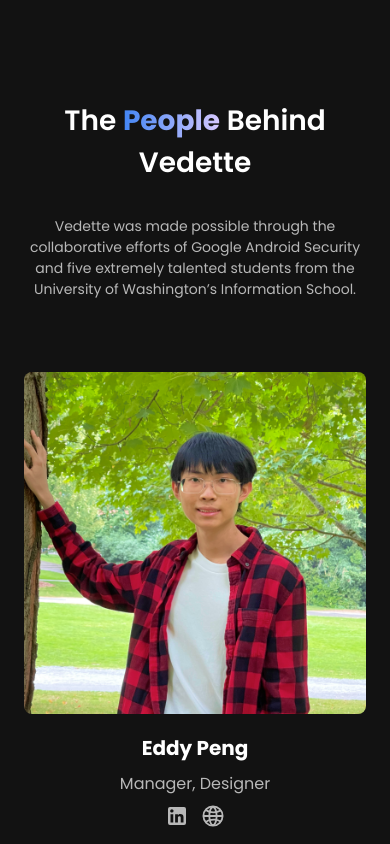
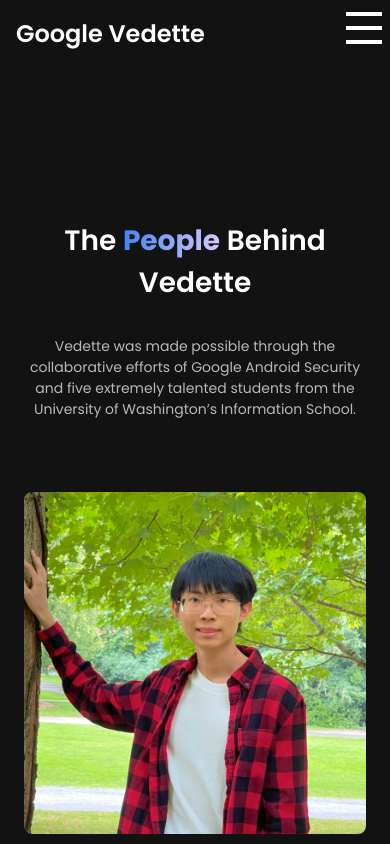
Before and after one commit to eddy-peng/vedette, a React (Create React App) app: page /team in a window 390 px wide. Shown: the top 844 px of the page. Built offline with nearby package versions, Linux system fonts and the light colour scheme.

Commit message:
adds hamburger menu on phone

```diff
--- a/src/App.css
+++ b/src/App.css
@@ -868,9 +868,56 @@ h3 {
     color: rgba(255, 255, 255, .7);
 }
 
+.menu {
+    display: none;
+    position: absolute;
+    top: 0.75rem;
+    right: 0.5rem;
+    flex-direction: column;
+    justify-content: space-between;
+    width: 2.25rem;
+    height: 2rem;
+
+}
+
+.menu span {
+    height: 4px;
+    width: 100%;
+    background-color: rgba(255, 255, 255, 1);
+}
 
 /* Phone Sized viewport breakpoint styles */
 @media only screen and (min-width: 320px) and (max-width: 600px) {
+
+    .banner-link {
+        position: absolute;
+        top: 16px;
+        left: 16px;
+    }
+
+    .menu {
+        display: flex;
+    }
+
+    .navbar {
+        flex-direction: column;
+        background-color: #121212;
+    }
+
+    .primary-links {
+        display: none;
+        flex-direction: column;
+        background-color: #121212;
+        z-index: 1;
+        width: 100vw;
+        padding-bottom: 64px;
+    }
+
+    .primary-links.show {
+        display: flex;
+        margin-top: 116px;
+    }
+
     html {
         margin-left: 24px;
         margin-right: 24px;
@@ -1054,7 +1101,7 @@ h3 {
 
     /* NAVBAR TEMP */
     .navbar {
-        display: none;
+        /* display: none; */
     }
 
     /* Team Page Intro */
--- a/src/Components/Navbar.js
+++ b/src/Components/Navbar.js
@@ -1,15 +1,52 @@
+import React, { useState } from 'react';
 import { Link } from 'react-router-dom';
 
 export default function NavBar() {
+    const [showMenu, setShowMenu] = useState(false);
+
+    const handleLinkClick = () => {
+        setShowMenu(false); // Close the menu after a link is clicked
+    };
+
     return (
         <div className='navbar'>
             <Link className='banner-link' to='/solution'>Google Vedette</Link>
-            <div className='primary-links'>
-                <Link className='nav-link' to='/solution'>Solution</Link>
-                <Link className='nav-link' to='/team'>Team</Link>
-                <Link className='nav-link' to='/milestones'>Milestones</Link>
+            <div className='menu' onClick={() => {
+                setShowMenu(!showMenu);
+            }}>
+                <span></span>
+                <span></span>
+                <span></span>
+            </div>
+            {/* <div className='primary-links' > */}
+            <div className={`primary-links ${showMenu ? 'show' : ''}`}>
+                <Link className='nav-link' to='/solution' onClick={handleLinkClick}>Solution</Link>
+                <Link className='nav-link' to='/team' onClick={handleLinkClick}>Team</Link>
+                <Link className='nav-link' to='/milestones' onClick={handleLinkClick}>Milestones</Link>
                 <a className='primary-button nav-button-mods' href="https://www.youtube.com/watch?v=1VPCImR1Py8" target="_blank" rel="noopener noreferrer">VIEW DEMO</a>
             </div>
         </div>
+        // <div>
+        //     <div>
+        //         <Link className='banner-link' to='/solution'>Google Vedette</Link>
+        //     </div>
+        //     <div className='navbar'>
+        //         <div className='menu' onClick={() => {
+        //             setShowMenu(!showMenu);
+        //         }}>
+        //             <span></span>
+        //             <span></span>
+        //             <span></span>
+        //         </div>
+        //         {/* <div className='primary-links' > */}
+        //         <div className={`primary-links ${showMenu ? 'show' : ''}`}>
+        //             <Link className='nav-link' to='/solution' onClick={handleLinkClick}>Solution</Link>
+        //             <Link className='nav-link' to='/team' onClick={handleLinkClick}>Team</Link>
+        //             <Link className='nav-link' to='/milestones' onClick={handleLinkClick}>Milestones</Link>
+        //             <a className='primary-button nav-button-mods' href="https://www.youtube.com/watch?v=1VPCImR1Py8" target="_blank" rel="noopener noreferrer">VIEW DEMO</a>
+        //         </div>
+        //     </div>
+        // </div>
+
     )
 }
```
